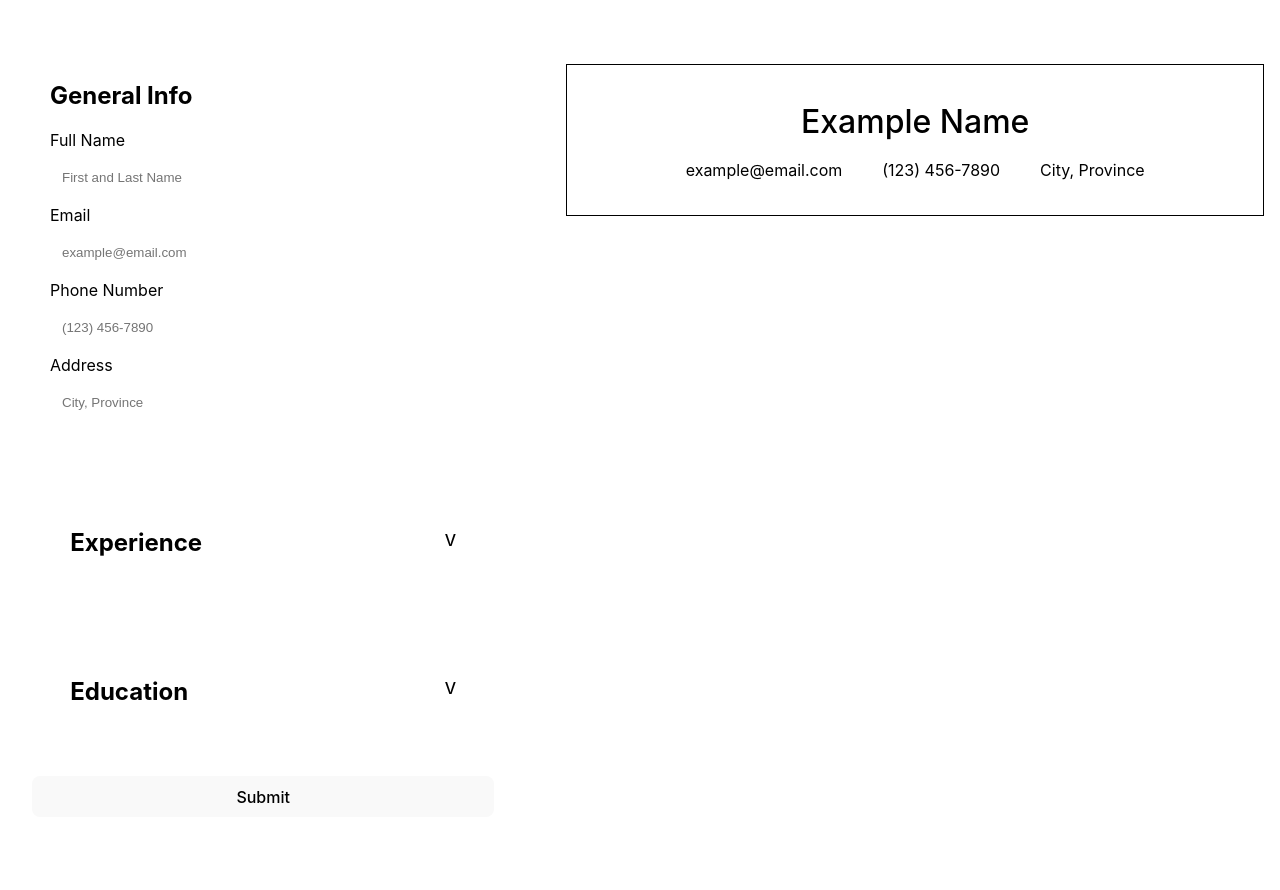
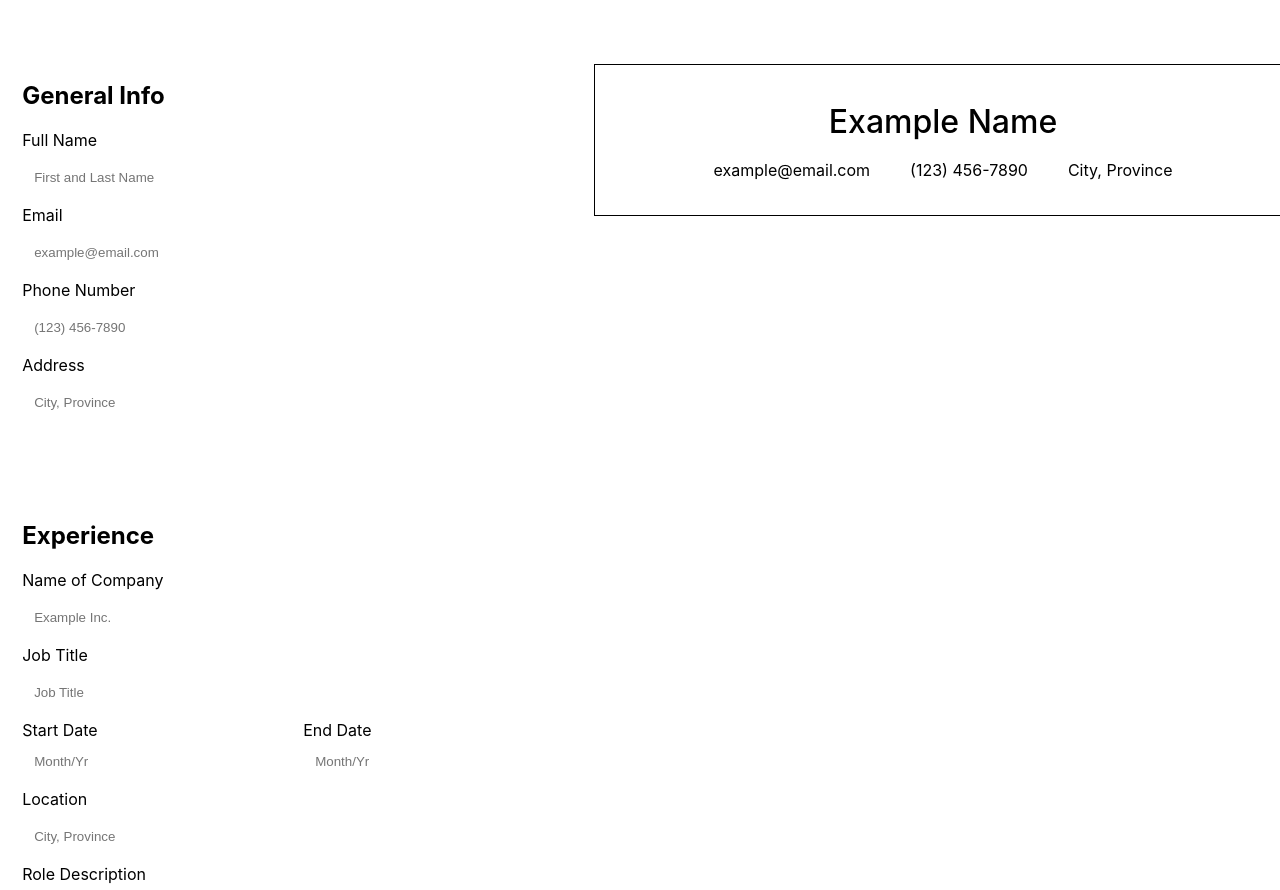
Before and after one commit to thenormboy/cv-app, a React (Vite) app in the folder cv-app/: page / in a window 1280 px wide. Shown: the top 890 px of the page. Built offline with nearby package versions, Linux system fonts and the light colour scheme.

Commit message:
finished expereince form section

```diff
--- a/cv-app/src/Experience.jsx
+++ b/cv-app/src/Experience.jsx
@@ -1,86 +1,96 @@
-const experienceItem = (name, title, start, end, location, description) => {
-    const getName = () => name;
-    const getTitle = () => title;
-    const getStart = () => start;
-    const getEnd = () => end;
-    const getLocation = () => location;
-    const getDescription = () => description
+import { useState } from "react";
+import { experienceItem } from "./objects.js"
 
-    const setName = (newName) => {
-        name = newName
-    }
+let works = []
 
-    const setTitle = (newTitle) => {
-        title = newTitle
-    }
+works.push(experienceItem('Example Inc'))
 
-    const setStart = (newStart) => {
-        start = newStart
-    }
+export default function Experience({experienceItemArray}) {
 
-    const setEnd = (newEnd) => {
-        end = newEnd
-    }
-
-    const setLocation = (newLocation) => {
-        location =newLocation
-    }
-
-    const setDescription = (newDescription) => {
-        description = newDescription
-    }
-
-    return {
-        getName,
-        getTitle,
-        getStart,
-        getEnd,
-        getLocation,
-        getDescription,
-        setName,
-        setTitle,
-        setStart,
-        setEnd,
-        setLocation,
-        setDescription
-    }
-}
-
-export default function Experience() {
-
-    let works = [];
-
-    works.push(experienceItem('Example Inc', 'Example Title', 'mo/year', 'present', 'Whoville, NA', 'big description'));
-
-    function displayWorks(){
-
-    }
+    experienceItemArray = works
 
     return (
         <>
         <div className="general-container">
-            <button className="experience-button" type="button" onClick={displayWorks}>
-                <h2>Experience</h2>
-                <div>V</div>
-            </button>
-            <div>
-
+            <h2>
+                Experience
+            </h2>
+            <div className="input-container">
+                {experienceItemArray.map((info) => {
+                    return <ListEducation key={info.getName()} experienceInfo={info} />
+                })}
             </div>
+            <button>Add Company</button>
         </div>
         </>
     )
 }
 
-function ListEducation(props) {
-    return <button>{props.work}</button>
-}
+function ListEducation(experienceInfo) {
 
-function List(props) {
+    const [companyName, setCompanyName] = useState()
+    const [jobTitle, setJobTitle] = useState()
+    const [startDate, setStartDate] = useState()
+    const [endDate, setEndDate] = useState()
+    const [location, setLocation] = useState()
+    const [descriptopn, setDescription] = useState()
+
     return (
-        <div>
-            {props.works.map((work) => {
-                return <ListEducation key={work} work={work} />
-            })}
+        <>
+        <label htmlFor='company-name'>Name of Company</label>
+        <input type="text" id="company-name" placeholder="Example Inc."
+            onChange={(e) => {
+                setCompanyName(e.target.value);
+                experienceInfo.setName(e.target.value)
+                }
+            }
+        />
+        <label htmlFor='job-title'>Job Title</label>
+        <input type="text" id="job-title" placeholder="Job Title"
+            onChange={(e) => {
+                setJobTitle(e.target.value);
+                experienceInfo.setTitle(e.target.value)
+                }
+            }
+        />
+        <div className="date-section">
+            <div>
+                <label htmlFor='start-date'>Start Date</label>
+                <input type="text" id="start-date" placeholder="Month/Yr"
+                    onChange={(e) => {
+                        setStartDate(e.target.value);
+                        experienceInfo.setStart(e.target.value)
+                        }
+                    }
+                />
+            </div>
+            <div>
+                <label htmlFor='end-date'>End Date</label>
+                <input type="text" id="end-date" placeholder="Month/Yr"
+                    onChange={(e) => {
+                        setEndDate(e.target.value);
+                        experienceInfo.setEnd(e.target.value)
+                        }
+                    }
+                />
+            </div>
         </div>
+        <label htmlFor='location'>Location</label>
+        <input type="text" id="location" placeholder="City, Province"
+            onChange={(e) => {
+                setLocation(e.target.value);
+                experienceInfo.setLocation(e.target.value)
+                }
+            }
+        />
+        <label htmlFor='description'>Role Description</label>
+        <textarea type="text" rows='6' id="description" placeholder="Describe your role"
+            onChange={(e) => {
+                setDescription(e.target.value);
+                experienceInfo.setDescription(e.target.value)
+                }
+            }
+        />
+        </>
     )
 }
--- a/cv-app/src/index.css
+++ b/cv-app/src/index.css
@@ -168,3 +168,14 @@ button {
   flex-direction: row;
   gap: 40px;
 }
+
+.date-section {
+  display: flex;
+  flex-direction: row;
+  gap: 80px;
+}
+
+.date-section div {
+  display: flex;
+  flex-direction: column;
+}
--- a/cv-app/src/objects.js
+++ b/cv-app/src/objects.js
@@ -32,6 +32,55 @@ const generalItem = (name, email, phone, address) => {
     }
 }
 
+const experienceItem = (name, title, start, end, location, description) => {
+    const getName = () => name;
+    const getTitle = () => title;
+    const getStart = () => start;
+    const getEnd = () => end;
+    const getLocation = () => location;
+    const getDescription = () => description
+
+    const setName = (newName) => {
+        name = newName
+    }
+
+    const setTitle = (newTitle) => {
+        title = newTitle
+    }
+
+    const setStart = (newStart) => {
+        start = newStart
+    }
+
+    const setEnd = (newEnd) => {
+        end = newEnd
+    }
+
+    const setLocation = (newLocation) => {
+        location =newLocation
+    }
+
+    const setDescription = (newDescription) => {
+        description = newDescription
+    }
+
+    return {
+        getName,
+        getTitle,
+        getStart,
+        getEnd,
+        getLocation,
+        getDescription,
+        setName,
+        setTitle,
+        setStart,
+        setEnd,
+        setLocation,
+        setDescription
+    }
+}
+
 export {
-    generalItem
+    generalItem,
+    experienceItem
 }
```
